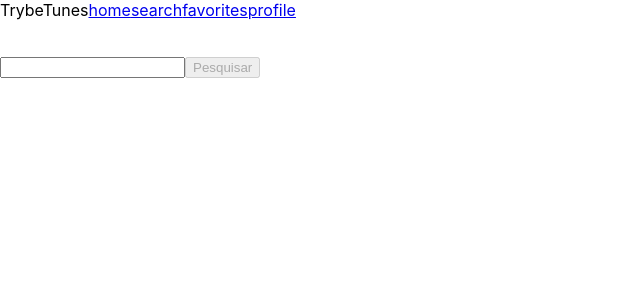
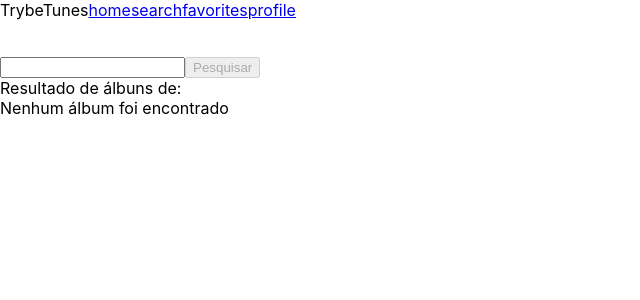
Before and after one commit to mylenaalmd/Project-Tunes, a React (Create React App) app: page /search in a window 1280 px wide. Shown: the top 300 px of the page, without its empty margins (0-640 px from the left). Built offline with nearby package versions, Linux system fonts and the light colour scheme.

Commit message:
requisito 6, fazendo requisição API e linkando o album dos artistas acionados

```diff
--- a/src/pages/Login.js
+++ b/src/pages/Login.js
@@ -42,8 +42,8 @@ class Login extends React.Component {
     }
     return (
       <div data-testid="page-login">
-        {loading ? <Loading /> : (
-
+        {loading ? <Loading />
+          : (
             <form className="form">
               <br />
               <label htmlFor="name">
@@ -66,7 +66,6 @@ class Login extends React.Component {
                 Entrar
               </button>
             </form>
-
           )}
       </div>
     );
--- a/src/pages/Search.js
+++ b/src/pages/Search.js
@@ -1,28 +1,50 @@
 import React from 'react';
+import { Link } from 'react-router-dom';
+import searchAlbumsAPI from '../services/searchAlbumsAPI';
+import Header from '../componentes/Header';
 import Loading from '../componentes/Loading';
-import Header from '../componentes/Header';
 
 class Search extends React.Component {
   state = {
+    artist: '',
     inputBand: '',
     loading: false,
+    albuns: [],
   }
 
   onInputChange = ({ target }) => {
     this.setState({ inputBand: target.value });
   };
 
-  renderBtnSearch = (e) => {
+  seachBand = async () => {
+    const { inputBand } = this.state;
+    const response = await searchAlbumsAPI(inputBand);
+    // console.log(response);
+    this.setState({ loading: true });
+    this.setState({ albuns: response });
+    this.setState({ loading: false });
+  }
+
+  handleBtnSearch = (e) => {
+    const { inputBand } = this.state;
     e.preventDefault();
+    this.seachBand();
+    this.setState({ artist: inputBand });
+    this.setState({ inputBand: '' });
   }
 
   render() {
-    const { inputBand, loading } = this.state;
+    const { inputBand, loading, artist, albuns } = this.state;
+    console.log(albuns);
+
     return (
-      <>
+      <div>
         <Header />
-        <div data-testid="page-search">
-          {loading ? <Loading /> : (
+        <section data-testid="page-search">
+          {
+            loading ? <Loading />
+              : (
+                <div>
                   <form className="formSearch">
                     <br />
                     <label htmlFor="nameBand">
@@ -38,15 +60,49 @@ class Search extends React.Component {
                       type="submit"
                       data-testid="search-artist-button"
                       disabled={ inputBand.length < 2 }
-                onClick={ this.renderBtnSearch }
+                      onClick={ this.handleBtnSearch }
                     >
                       Pesquisar
                     </button>
                   </form>
-          )}
+                  Resultado de álbuns de:
+                  {' '}
+                  { artist }
+                  <div>
+                    { albuns[0]
+                      ? albuns.map((item) => (
+                        <section key={ item.collectionId }>
+                          <Link
+                            data-testid={ `link-to-album-${item.collectionId}` }
+                            to={ `/album/${item.collectionId}` }
+                          >
+                            <div>
+                              <h3>
+                                {item.artistId}
+                                {item.artistName}
+                                {item.collectionId}
+                                {item.collectionName}
+                              </h3>
+                              <h4>
+                                Preço:
+                                {item.collectionPrice}
+                              </h4>
+                              <p>
+                                {item.artworkUrl100}
+                                {item.releaseDate}
+                                {item.trackCount}
+                              </p>
                             </div>
-      </>
-
+                          </Link>
+                        </section>
+                      ))
+                      : 'Nenhum álbum foi encontrado'}
+                  </div>
+                </div>
+              )
+          }
+        </section>
+      </div>
     );
   }
 }
```
Lines whose indentation alone changed are shown as unchanged.
